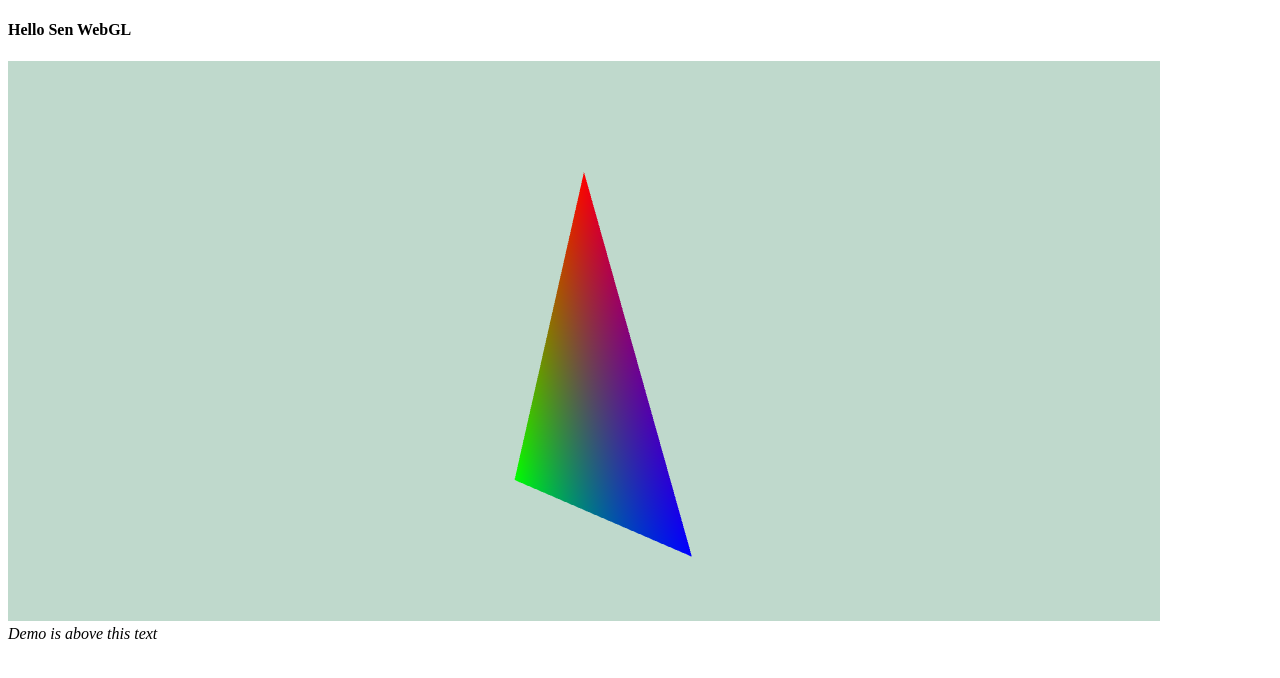
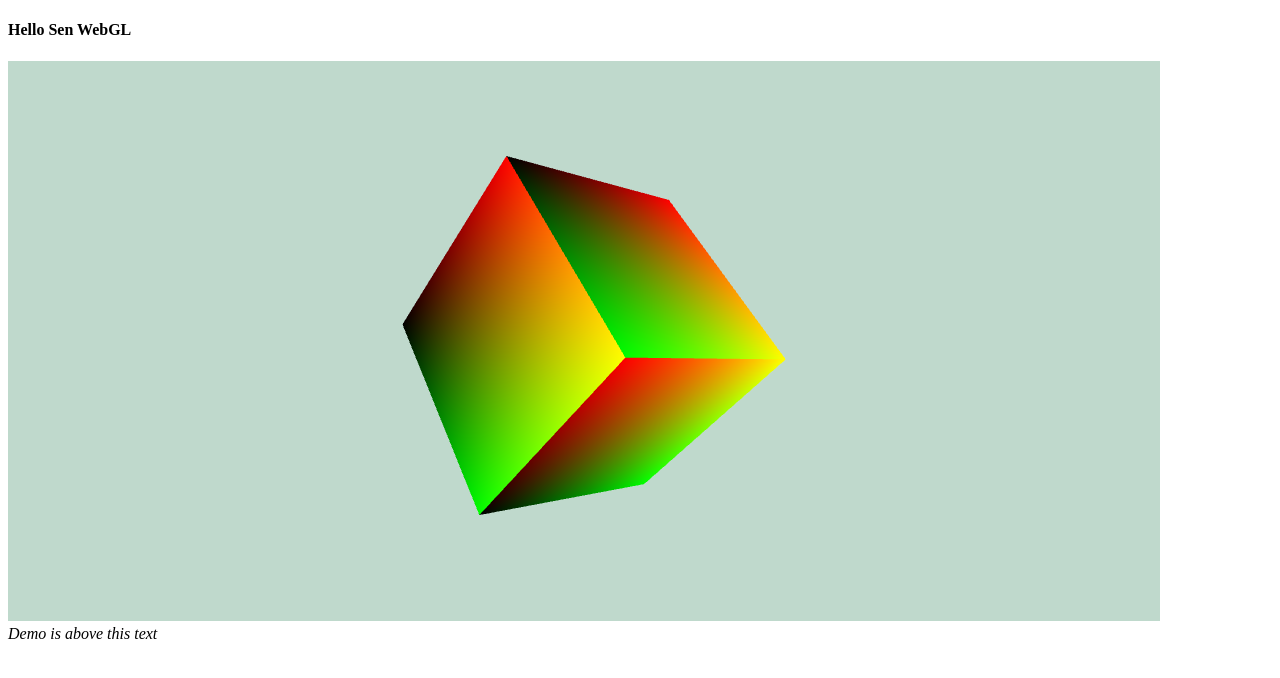
Before and after one commit to SenonLi/HTML_CSS, a plain HTML site: page SenWebGL.html in a window 1280 px wide. Drawn offline with Linux system fonts and the light colour scheme.

Commit message:
Two-axis spin CubeRGB + Cull_Face

```diff
--- a/JavaScriptPieces/triangleRGB.js
+++ b/JavaScriptPieces/Sen_CubeRGB.js
@@ -28,7 +28,7 @@ var fragmentShaderText = [
     '}'
 ].join('\n');
 
-var onLoadShow = function () {
+var onLoadShowCubeRGB = function () {
     console.log('This is working');
 
     var canvas = document.getElementById('gameSurface');
@@ -53,6 +53,10 @@ var onLoadShow = function () {
     }
 
     gl.clearColor(0.75, 0.85, 0.8, 1.0);
+	gl.enable(gl.DEPTH_TEST);
+    gl.enable(gl.CULL_FACE);
+    gl.cullFace(gl.FRONT);
+    gl.frontFace(gl.CCW);
 
     //
     // Create shaders
@@ -92,15 +96,57 @@ var onLoadShow = function () {
     //
     // Create buffer
     //
-    var triangleVertices = [ //X,   Y             R,  G,  B
-        0.0, 0.5, -0.0, 1.0, 0.0, 0.0,
-        -0.5, -0.5, -0.0, 0.0, 1.0, 0.0,
-        0.5, -0.5, -0.0, 0.0, 0.0, 1.0
+    var cubeVertices = [ //X,   Y             R,  G,  B
+			// Positions           // Texture Coords
+			-0.5, 0.5, -0.5, 1.0, 0.0, 0.0, // Front Top Right
+			-0.5, -0.5, -0.5, 1.0, 1.0, 0.0, // Front Bottom Right
+			0.5, -0.5, -0.5, 0.0, 1.0, 0.0, // Front Bottom Left
+			0.5, 0.5, -0.5, 0.0, 0.0, 0.0, // Front Top Left
+
+			0.5, 0.5, 0.5, 1.0, 0.0, 0.0, // Back Top Right
+			0.5, -0.5, 0.5, 1.0, 1.0, 0.0, // Back Bottom Right
+			-0.5, -0.5, 0.5, 0.0, 1.0, 0.0, // Back Bottom Left
+			-0.5, 0.5, 0.5, 0.0, 0.0,  0.0, // Back Top Left
+
+			-0.5, 0.5, 0.5, 1.0, 0.0, 0.0, // Left Top Right
+			-0.5, -0.5, 0.5, 1.0, 1.0, 0.0, // Left Bottom Right
+			-0.5, -0.5, -0.5, 0.0, 1.0, 0.0, // Left Bottom Left
+			-0.5, 0.5, -0.5, 0.0, 0.0, 0.0, // Left Top Left
+
+			0.5, 0.5, -0.5, 1.0, 0.0, 0.0, // Right Top Right
+			0.5, -0.5, -0.5, 1.0, 1.0, 0.0, // Right Bottom Right
+			0.5, -0.5, 0.5, 0.0, 1.0, 0.0, // Right Bottom Left
+			0.5, 0.5, 0.5, 0.0, 0.0, 0.0, // Right Top Left
+
+			0.5, 0.5, -0.5, 1.0, 0.0, 0.0, // Top Top Right
+			0.5, 0.5, 0.5, 1.0, 1.0, 0.0, // Top Bottom Right
+			-0.5, 0.5, 0.5, 0.0, 1.0, 0.0, // Top Bottom Left
+			-0.5, 0.5, -0.5, 0.0, 0.0, 0.0, // Top Top Left
+
+			-0.5, -0.5, -0.5, 1.0, 0.0, 0.0, // Bottom Top Right
+			-0.5, -0.5, 0.5, 1.0, 1.0, 0.0, // Bottom Bottom Right
+			0.5, -0.5, 0.5, 0.0, 1.0, 0.0, // Bottom Bottom Left
+			0.5, -0.5, -0.5, 0.0, 0.0, 0.0 // Bottom Top Left
+    ];
+
+    var cubeIndices = [  // Note that we start from 0!
+        0, 1, 3, // Front First Triangle
+        1, 2, 3, // Front Second Triangle
+        4, 5, 7, // Back First Triangle
+        5, 6, 7,  // Back Second Triangle
+        8, 9, 11, // Left First Triangle
+        9, 10, 11, // Left Second Triangle
+        12, 13, 15, // Right First Triangle
+        13, 14, 15, // Right Second Triangle
+        16, 17, 19, // Top First Triangle
+        17, 18, 19, // Top Second Triangle
+        20, 21, 23, // Bottom First Triangle
+        21, 22, 23 // Bottom Second Triangle
     ];
 
     var triangleVBO = gl.createBuffer();
     gl.bindBuffer(gl.ARRAY_BUFFER, triangleVBO);
-    gl.bufferData(gl.ARRAY_BUFFER, new Float32Array(triangleVertices), gl.STATIC_DRAW);
+    gl.bufferData(gl.ARRAY_BUFFER, new Float32Array(cubeVertices), gl.STATIC_DRAW);
 
     var verPositionLocation = gl.getAttribLocation(program, 'vertPosition');
     var verColorLocation = gl.getAttribLocation(program, 'vertColor');
@@ -123,13 +169,24 @@ var onLoadShow = function () {
     gl.enableVertexAttribArray(verColorLocation);
 
 
+    var triangleEBO = gl.createBuffer();
+    gl.bindBuffer(gl.ELEMENT_ARRAY_BUFFER, triangleEBO);
+    gl.bufferData(gl.ELEMENT_ARRAY_BUFFER, new Uint16Array(cubeIndices), gl.STATIC_DRAW);
+
+
+
+
+
     var model = new Float32Array(16);
     var view = new Float32Array(16);
     var projection = new Float32Array(16);
     var identity = new Float32Array(16);
     mat4.identity(identity);
-    mat4.lookAt(view, [0.0, 0.0, 2.0], [0.0, 0.0, 0.0], [0.0, 1.0, 0.0]);
+    mat4.lookAt(view, [1.0, 2.0, -2.0], [0.0, 0.0, 0.0], [0.0, 1.0, 0.0]);
     mat4.perspective(projection, glMatrix.toRadian(45.0), canvas.width / canvas.height, 0.1, 100);
+
+    var xRotation = new Float32Array(16);
+    var yRotation = new Float32Array(16);
 
     //
     // Main render loop
@@ -147,7 +204,9 @@ var onLoadShow = function () {
         gl.clear(gl.COLOR_BUFFER_BIT | gl.DEPTH_BUFFER_BIT);
 
         angle = performance.now() / 1000.0 / 6.0 * 2.0 * Math.PI;
-        mat4.rotate(model, identity, angle, [0.0, 1.0, 0.0]);
+        mat4.rotate(yRotation, identity, angle, [0.0, 1.0, 0.0]);
+        mat4.rotate(xRotation, identity, angle / 4.0, [1.0, 0.0, 0.0]);
+        mat4.mul(model, xRotation, yRotation);
 
         gl.useProgram(program);
 
@@ -155,7 +214,8 @@ var onLoadShow = function () {
         gl.uniformMatrix4fv(gl.getUniformLocation(program, 'view'), gl.FALSE, view);
         gl.uniformMatrix4fv(gl.getUniformLocation(program, 'projection'), gl.FALSE, projection);
 
-        gl.drawArrays(gl.TRIANGLES, 0, 3);
+//        gl.drawArrays(gl.TRIANGLES, 0, 3);
+		gl.drawElements(gl.TRIANGLES, cubeIndices.length, gl.UNSIGNED_SHORT, 0);
 
 
         requestAnimationFrame(paintloop);
--- a/SenWebGL.html
+++ b/SenWebGL.html
@@ -4,7 +4,7 @@
 		<meta charset="utf-8">
 		<title>Sen WebGL</title>
 	</head>
-	<body onload="onLoadShow();">
+	<body onload="onLoadShowCubeRGB();">
 		<h4>Hello Sen WebGL</h4>
         <canvas id="gameSurface" width="800" height="600">
             Your browser does not support HTML5
@@ -12,6 +12,6 @@
         <br />
         <i>Demo is above this text<i/>
         <script src="JavaScriptPieces/gl-matrix.js"></script>
-        <script src="./JavaScriptPieces/triangleRGB.js"></script>
+        <script src="./JavaScriptPieces/Sen_CubeRGB.js"></script>
 	</body>
 </html>
```
Also changed, not shown: JavaScriptPieces/Sen_TriangleRGB.js (added, +175 -0 lines).
